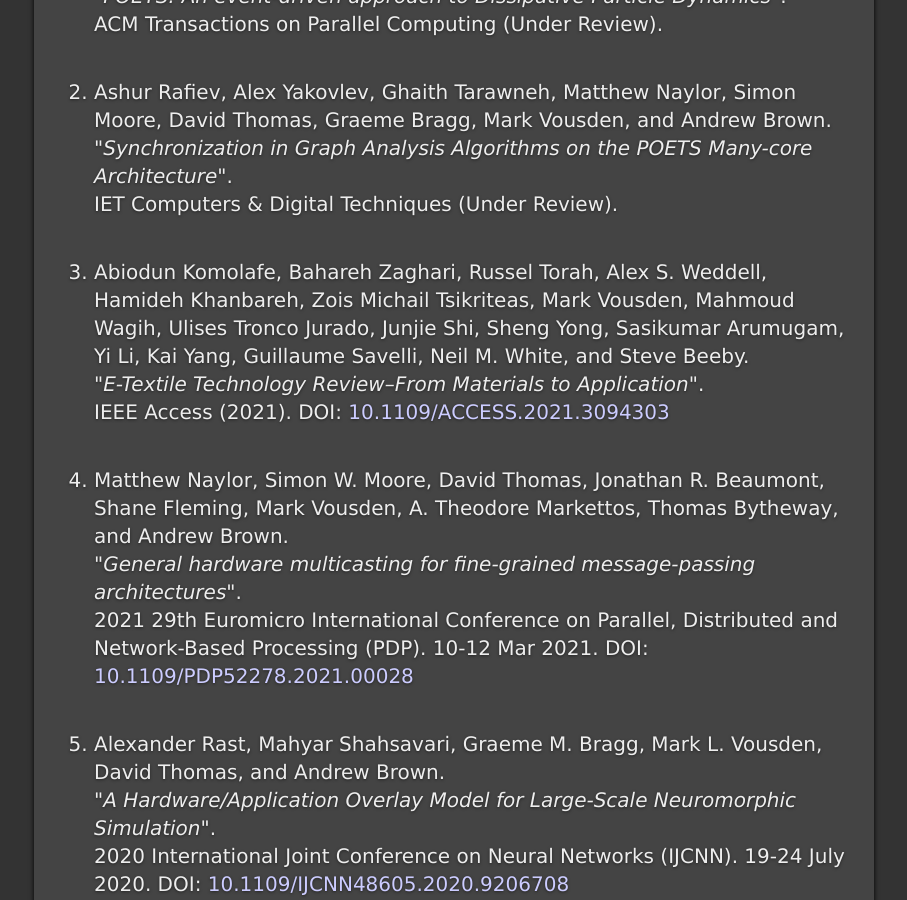
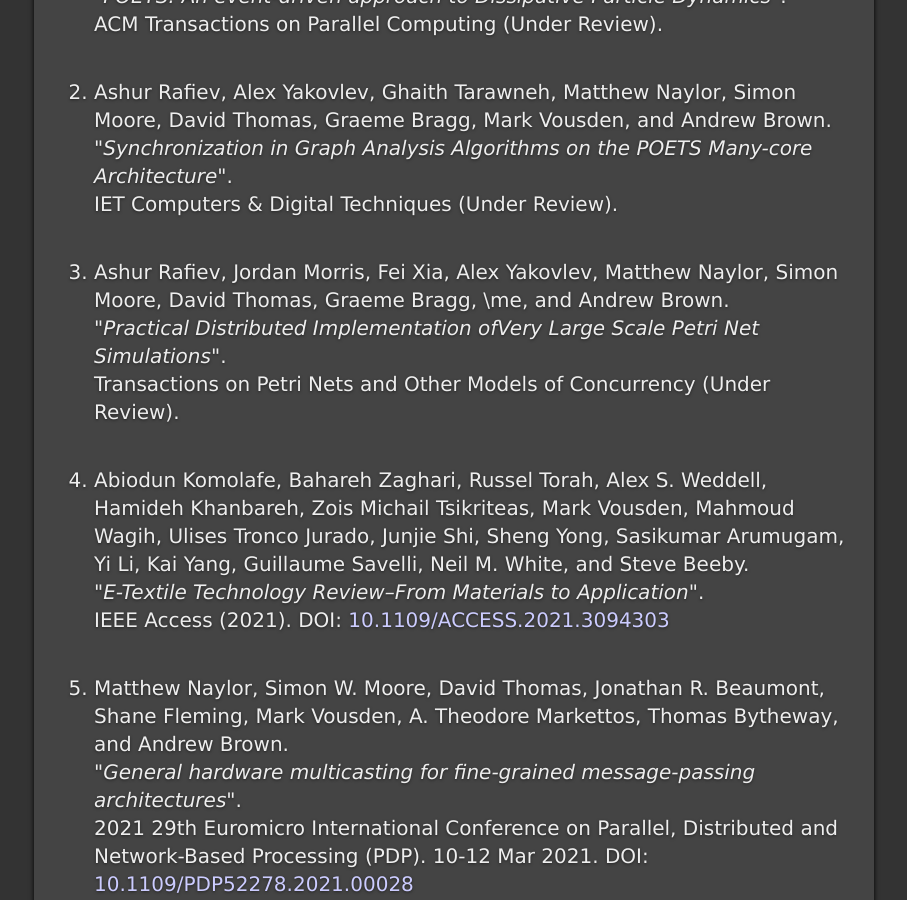
Before and after one commit to mvousden/personal-site, a Jekyll site: the page built from papers.html, in a window 1280 px wide and 900 px high, scrolled down 893 px. Shown: the whole window, without its empty margins (186-1093 px from the left). Built offline with Jekyll 4.4.1, drawn with Linux system fonts in a browser that asks for light colours.

Commit message:
Add new paper under review.

```diff
--- a/papers.html
+++ b/papers.html
@@ -49,6 +49,14 @@
 <i>"Synchronization in Graph Analysis Algorithms on the POETS Many-core
 Architecture"</i>. <br>
 IET Computers & Digital Techniques (Under Review).
+</p></li>
+
+<li><p>
+Ashur Rafiev, Jordan Morris, Fei Xia, Alex Yakovlev, Matthew Naylor, Simon
+Moore, David Thomas, Graeme Bragg, \me, and Andrew Brown.<br>
+<i>"Practical Distributed Implementation ofVery Large Scale Petri Net
+Simulations"</i>. <br>
+Transactions on Petri Nets and Other Models of Concurrency (Under Review).
 </p></li>
 
 <li><p>
```
